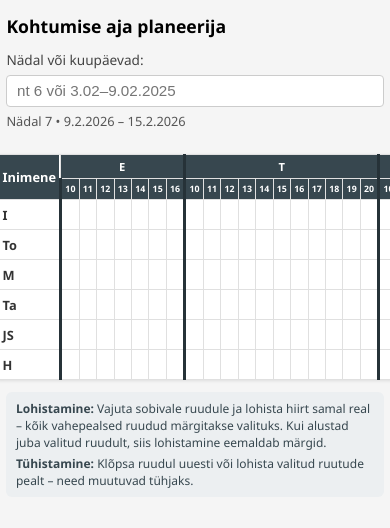
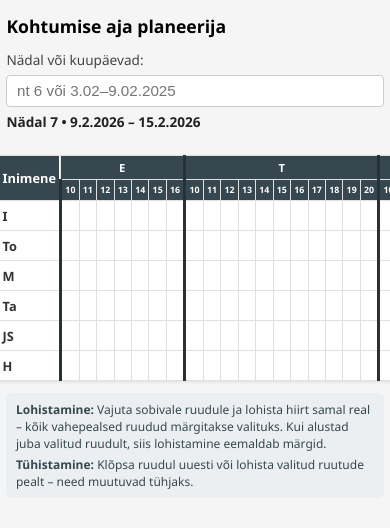
Before and after one commit to hannesverlis/MeetingPlanner, a website: page index.html in a window 390 px wide. Drawn offline with Linux system fonts and the light colour scheme.

Commit message:
Tugevda nädala numbri ja kuupäeva teksti; lisa data/ .gitignore

```diff
--- a/style.css
+++ b/style.css
@@ -44,8 +44,9 @@ body {
 }
 
 .week-label {
-  font-size: 0.9rem;
-  color: #555;
+  font-size: 0.95rem;
+  font-weight: 600;
+  color: #222;
 }
 
 .table-wrap {
@@ -189,7 +190,8 @@ body {
   }
 
   .week-label {
-    font-size: 0.8rem;
+    font-size: 0.85rem;
+    font-weight: 600;
     word-break: break-word;
   }
 
```
Also changed, not shown: 2 other files.
